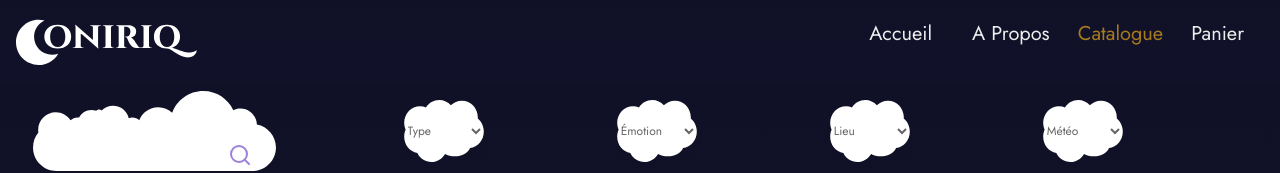
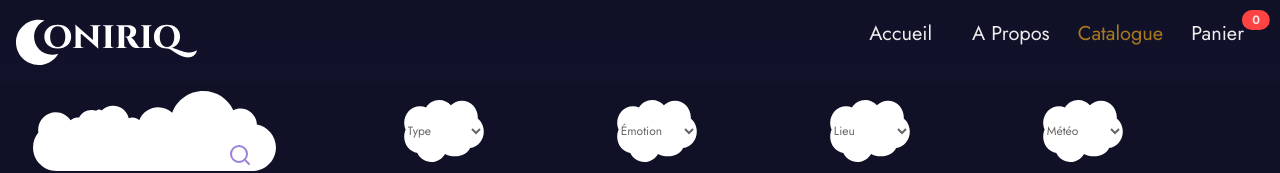
Before and after one commit to WildCodeSchool/2022-11-JS-RemoteFR-Geekrew-P2-Dream-Team, a React (Vite) app in the folder frontend/: page /Catalogue in a window 1280 px wide. Shown: the top 173 px of the page. Built offline with nearby package versions, Linux system fonts and the light colour scheme.

Commit message:
add Cart incremanting bullet notification

```diff
--- a/frontend/src/App.jsx
+++ b/frontend/src/App.jsx
@@ -12,7 +12,7 @@ function App() {
 
   return (
     <BrowserRouter>
-      <Navbar />
+      <Navbar addToCart={addToCart} />
       <Routes>
         <Route path="/" element={<Home />} />
         <Route path="/Apropos" element={<Apropos />} />
@@ -23,10 +23,7 @@ function App() {
             <Catalogue setAddToCart={setAddToCart} addToCart={addToCart} />
           }
         />
-        <Route
-          path="/Panier"
-          element={<Panier addToCart={addToCart} setAddToCart={setAddToCart} />}
-        />
+        <Route path="/Panier" element={<Panier addToCart={addToCart} />} />
         <Route path="/Experience" element={<Experience />} />
       </Routes>
     </BrowserRouter>
--- a/frontend/src/components/Navbar.jsx
+++ b/frontend/src/components/Navbar.jsx
@@ -1,9 +1,11 @@
 import React, { useState } from "react";
 import { NavLink } from "react-router-dom";
+import PropTypes from "prop-types";
 import logo from "../assets/logo.svg";
 
-function Navbar() {
+function Navbar({ addToCart }) {
   const [isOpen, setIsOpen] = useState(false);
+
   const getActiveLinkStyle = ({ isActive }) => {
     if (isActive) {
       return { color: "#A8791D", fontWeight: "semibold", fontSize: "1.25rem" };
@@ -46,7 +48,7 @@ function Navbar() {
             className={
               isOpen
                 ? "absolute min-h-[700%] md:min-h-[0%] bottom-0 top-20 w-full flex flex-col items-center md:flex-row md:justify-end bg-gradient-blue-m backdrop-blur-md md:backdrop-blur-0 bg-opacity-30 text-xl md:z-0 z-30"
-                : "relative md:mr-6 hidden md:flex md:flex-row md:justify-end text-xl"
+                : "relative md:mr-6 hidden md:align-middle md:items-center md:flex md:flex-row md:justify-end text-xl"
             }
           >
             <li className="mb-4 md:ml-4 pt-6 pb-6 md:p-0 ">
@@ -54,7 +56,7 @@ function Navbar() {
                 style={getActiveLinkStyle}
                 onClick={() => setIsOpen(false)}
                 to="/"
-                className=" md:w-full px-3  rounded-md text-white"
+                className=" md:w-full px-3  text-white"
               >
                 Accueil
               </NavLink>
@@ -79,14 +81,27 @@ function Navbar() {
                 Catalogue
               </NavLink>
             </li>
-            <li className="mb-4 md:ml-4 pb-6 md:p-0">
+            <li className="mb-4 md:ml-4 pb-6 md:p-0 ">
               <NavLink
                 style={getActiveLinkStyle}
                 onClick={() => setIsOpen(false)}
                 to="/Panier"
-                className=" md:w-full px-3  pb-6 text-white"
+                className="md:w-full px-3 text-white flex flex-nowrap "
               >
                 Panier
+                <div
+                  className="md:absolute md:inline-block md:top-0 md:right-0 md:bottom-auto
+              md:left-auto md:translate-x-2/4 md:-translate-y-1/2 md:rotate-0
+              md:skew-x-0 md:skew-y-0 md:scale-x-100 md:scale-y-100 md:py-1 md:px-2.5
+              md:text-xs md:leading-none md:text-center
+              md:whitespace-nowrap md:align-baseline
+              md:font-bold md:bg-red md:text-white md:rounded-full md:z-5 md:animate-pulse hidden"
+                >
+                  {addToCart.length &&
+                    addToCart
+                      .map((elem) => elem.quantity)
+                      .reduce((a, b) => a + b, 0)}
+                </div>
               </NavLink>
             </li>
           </ul>
@@ -95,5 +110,14 @@ function Navbar() {
     </div>
   );
 }
+Navbar.propTypes = {
+  addToCart: PropTypes.arrayOf(
+    PropTypes.shape({
+      id: PropTypes.number.isRequired,
+      name: PropTypes.string,
+      quantity: PropTypes.number.isRequired,
+    })
+  ).isRequired,
+};
 
 export default Navbar;
--- a/frontend/src/components/PopUpCard.jsx
+++ b/frontend/src/components/PopUpCard.jsx
@@ -3,7 +3,6 @@ import PropTypes from "prop-types";
 
 function PopUpCard({ popUp, onClose, addToCart, setAddToCart }) {
   if (popUp.length !== 1) return null;
-
   const [isInCart, setIsInCart] = useState(false);
 
   popUp.flat();
```
